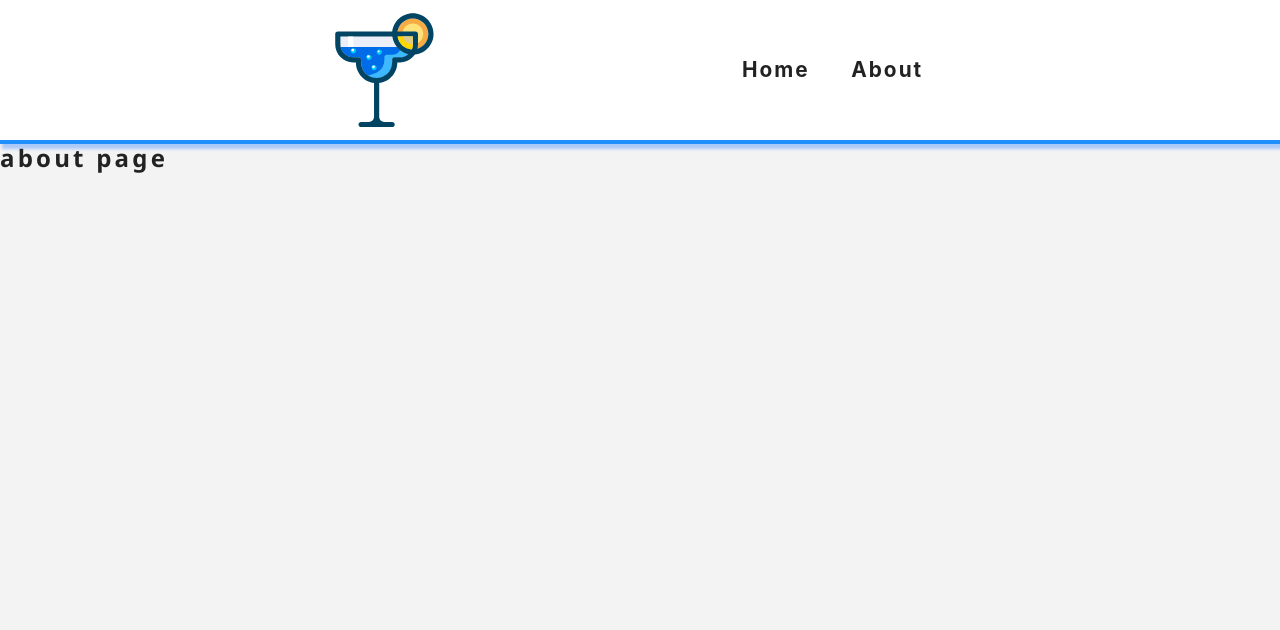
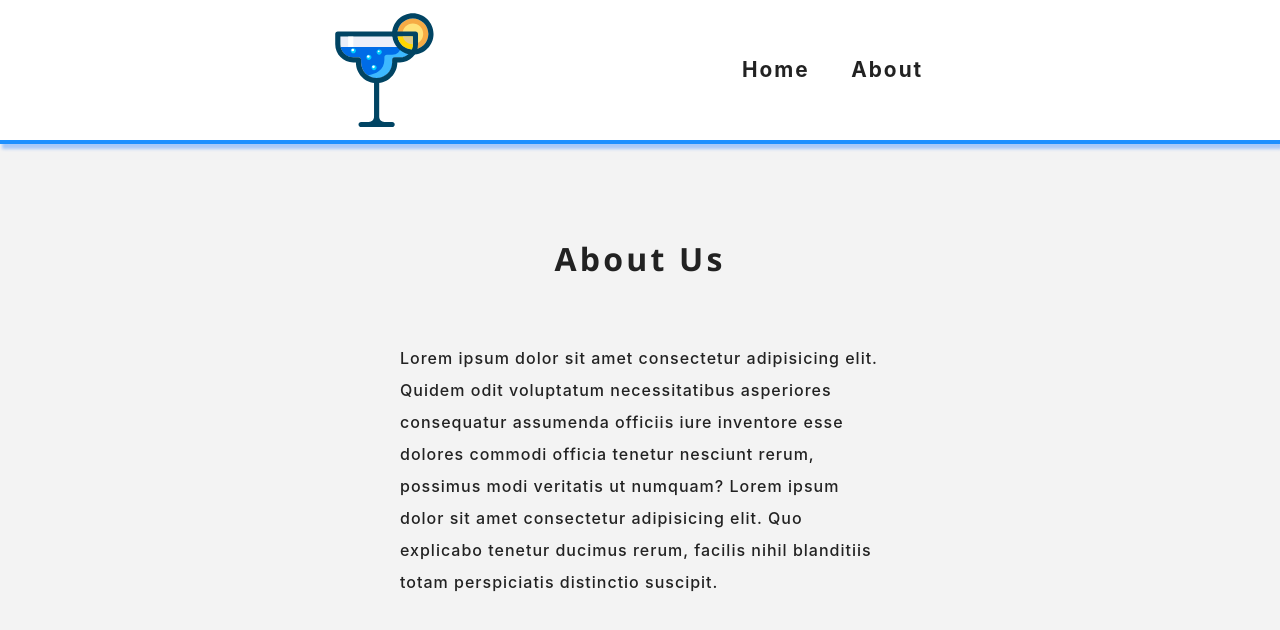
Before and after one commit to miloszKubiak/cocktails-finder, a React (Create React App) app: page /about in a window 1280 px wide. Shown: the top 630 px of the page. Built offline with nearby package versions, Linux system fonts and the light colour scheme.

Commit message:
create and style error page and about

```diff
--- a/src/index.css
+++ b/src/index.css
@@ -8,7 +8,7 @@
 	--mainSpacing: 0.2rem;
 	--mainTransition: all 0.3s linear;
 	--mainBorderRadius: 0.25rem;
-  --lightShadow: 2px 5px 3px 0px rgba(0, 102, 255, 0.3);
+	--lightShadow: 2px 5px 3px 0px rgba(0, 102, 255, 0.3);
 	--darkShadow: 5px 10px 5px 0px rgba(0, 0, 0, 0.5);
 	--smallWidth: 85vw;
 	--maxWidth: 40rem;
@@ -38,7 +38,7 @@ h3,
 h4,
 h5,
 h6 {
-	font-family:'Segoe UI', Tahoma, Geneva, Verdana, sans-serif;
+	font-family: "Segoe UI", Tahoma, Geneva, Verdana, sans-serif;
 	margin-bottom: 1.25rem;
 	letter-spacing: var(--mainSpacing);
 }
@@ -85,7 +85,7 @@ img {
 .nav-links a {
 	display: inline-block;
 	font-weight: bold;
-	padding: .3rem;
+	padding: 0.3rem;
 	margin-right: 2rem;
 	font-size: 1.3rem;
 	letter-spacing: 2px;
@@ -99,5 +99,47 @@ img {
 .logo {
 	width: 8rem;
 	height: 8rem;
-	padding: .3rem;
+	padding: 0.3rem;
 }
+
+/* -----ERROR----- */
+
+.error-page {
+	display: flex;
+	justify-content: center;
+}
+
+.error-container {
+	text-align: center;
+	text-transform: capitalize;
+}
+
+/* -----BUTTONS----- */
+
+/* -----SECTION----- */
+
+.section {
+	padding: 5rem;
+}
+
+.section-title {
+	font-size: 2rem;
+	text-align: center;
+	text-transform: capitalize;
+	letter-spacing: var(--mainSpacing);
+	margin-bottom: 4rem;
+	margin-top: 1rem;
+}
+
+/* -----ABOUT----- */
+
+.about-section {
+	width: var(--smallWidth);
+	max-width: var(--maxWidth);
+	margin: 0 auto;
+}
+.about-section p {
+	line-height: 2rem;
+	font-weight: 500;
+	letter-spacing: 1px;
+}
--- a/src/pages/About.jsx
+++ b/src/pages/About.jsx
@@ -2,9 +2,13 @@ import React from 'react'
 
 const About = () => {
   return (
-    <div>
-      <h2>about page</h2>
-    </div>
+    <section className='section about-section'>
+      <h1 className='section-title'>About us</h1>
+      <p>
+        Lorem ipsum dolor sit amet consectetur adipisicing elit. Quidem odit voluptatum necessitatibus asperiores consequatur assumenda officiis iure inventore esse dolores commodi officia tenetur nesciunt rerum, possimus modi veritatis ut numquam?
+        Lorem ipsum dolor sit amet consectetur adipisicing elit. Quo explicabo tenetur ducimus rerum, facilis nihil blanditiis totam perspiciatis distinctio suscipit.
+      </p>
+    </section>
   )
 }
 
--- a/src/pages/Error.jsx
+++ b/src/pages/Error.jsx
@@ -3,9 +3,14 @@ import { Link } from 'react-router-dom'
 
 const Error = () => {
   return (
-    <div>
-      <h2>error page</h2>
-    </div>
+    <section className='error-page section'>
+      <div className='error-container'>
+        <h1>Oops! something went wrong :(</h1>
+        <Link to="/" className='btn btn-primary'>
+          back home
+        </Link>
+      </div>
+    </section>
   )
 }
 
```
